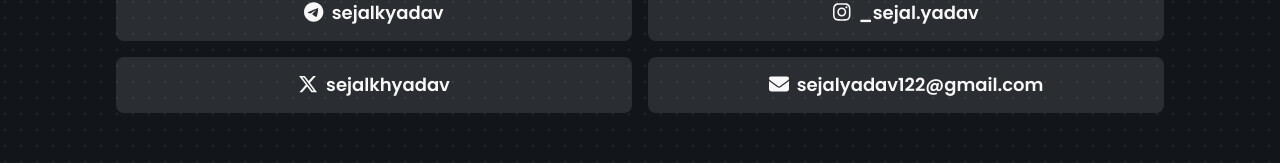
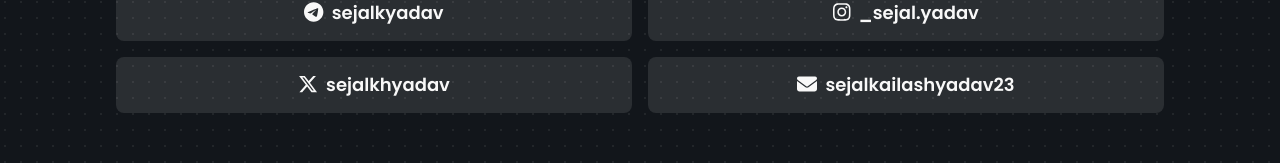
Before and after one commit to sejalkailashyadav/portfolioo, a Next.js app: page / in a window 1280 px wide. Shown: the part 5444-5607 px from the top of the page. Built offline with nearby package versions, Linux system fonts and the light colour scheme; what tailwindcss-debug-screens would draw is missing.

Commit message:
Update strings.ts

```diff
--- a/src/constants/strings.ts
+++ b/src/constants/strings.ts
@@ -23,6 +23,10 @@ class Strings {
   static primaryEmailLink = "mailto:sejalyadav122@gmail.com";
   static primaryEmail = "sejalyadav122@gmail.com";
 
+   static leetcode = "Leetcode";
+  static primaryEmailLink = "https://leetcode.com/u/sejalkailashyadav23/";
+  static primaryEmail = "sejalkailashyadav23";
+
   // static buyMeACoffee = "BuyMeACoffee";
   // static buyMeACoffeeLink = "https://buymeacoffee.com/nixyadav";
   // static buyMeACoffeeUsername = "nixyadav";
```
